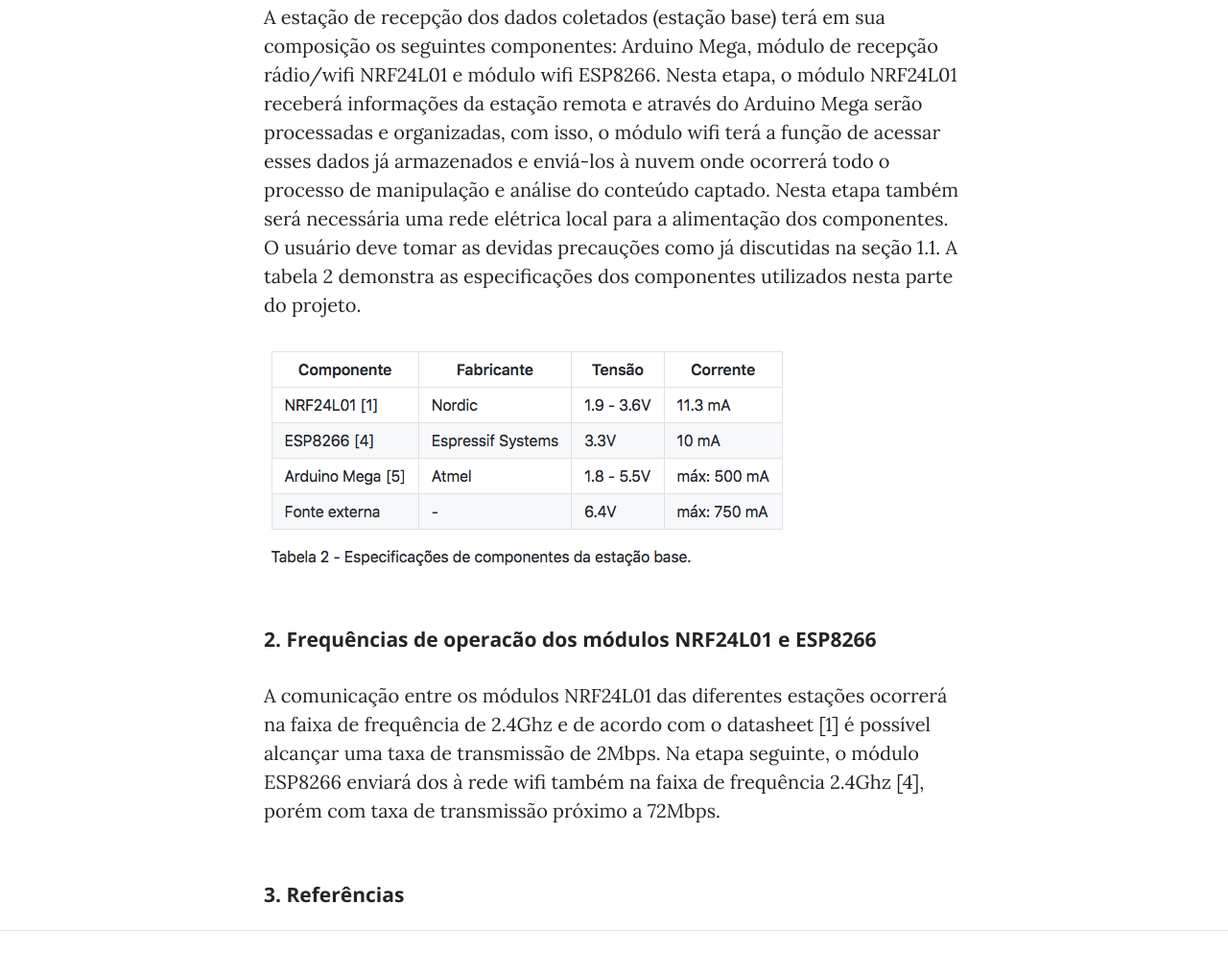
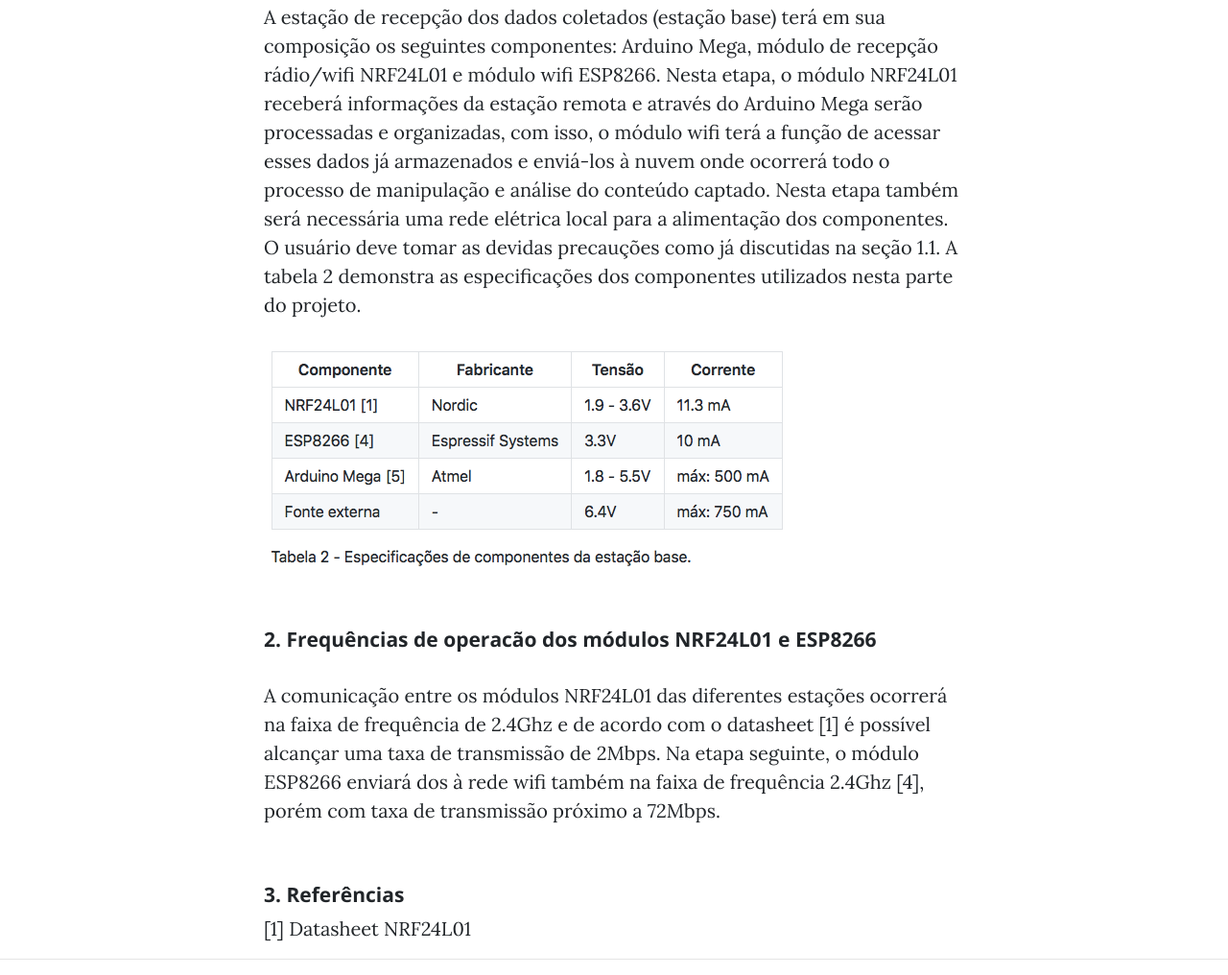
Before and after one commit to motechnology/Documentos, a website: page post2.html in a window 1280 px wide. Shown: the part 1722-2738 px from the top of the page at 96% size. Before the commit the page ends 2708 px from the top, so only its background shows below. Drawn offline with nearby package versions, Linux system fonts and the light colour scheme.

Commit message:
Update post2.html

```diff
--- a/post2.html
+++ b/post2.html
@@ -121,7 +121,8 @@
 
           <h2 class="section-heading" style="font-size: 21px">3. Referências</h2>
 
-          <a[1] href="https://4donline.ihs.com/images/VipMasterIC/IC/NRSA/NRSAS00020/NRSAS00020-1.pdf?hkey=52A5661711E402568146F3353EA87419"> </a>
+          <a href=” https://4donline.ihs.com/images/VipMasterIC/IC/NRSA/NRSAS00020/NRSAS00020-1.pdf?hkey=52A5661711E402568146F3353EA87419”>[1] Datasheet NRF24L01</a>
+
 
 
         </div>
```
